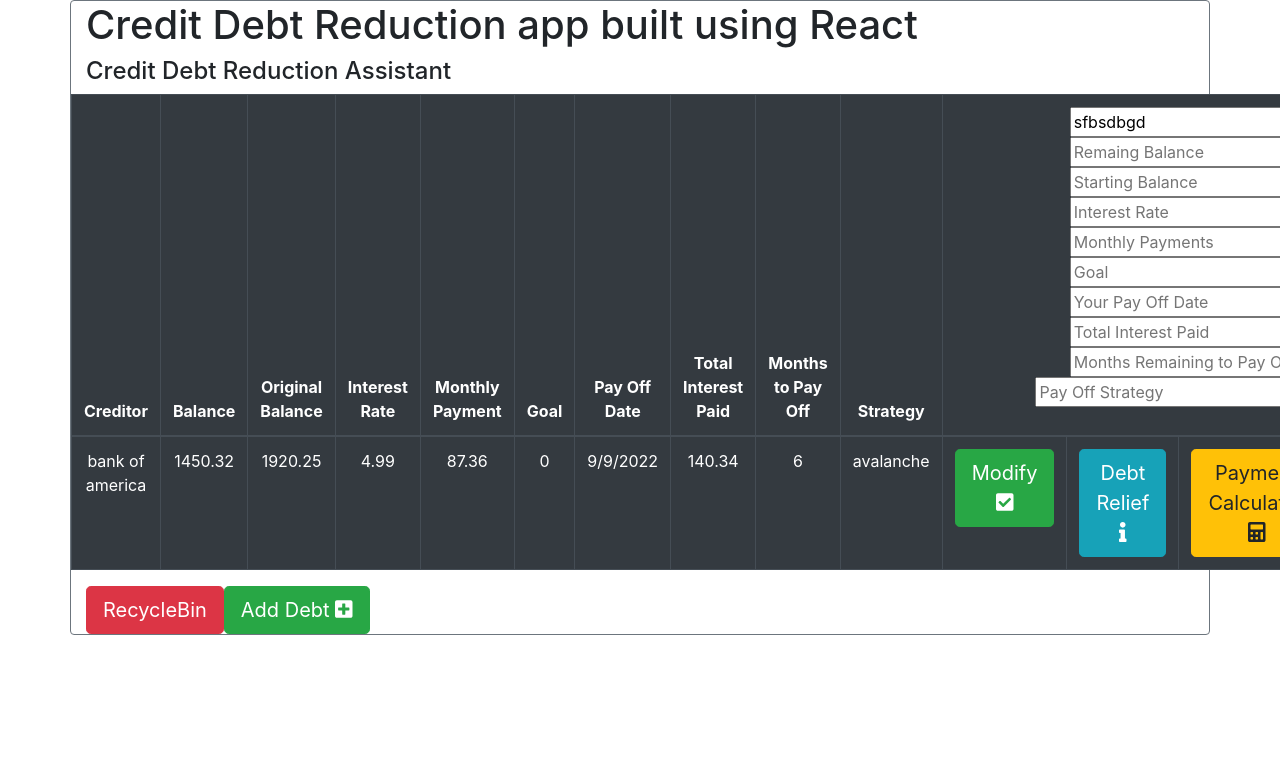
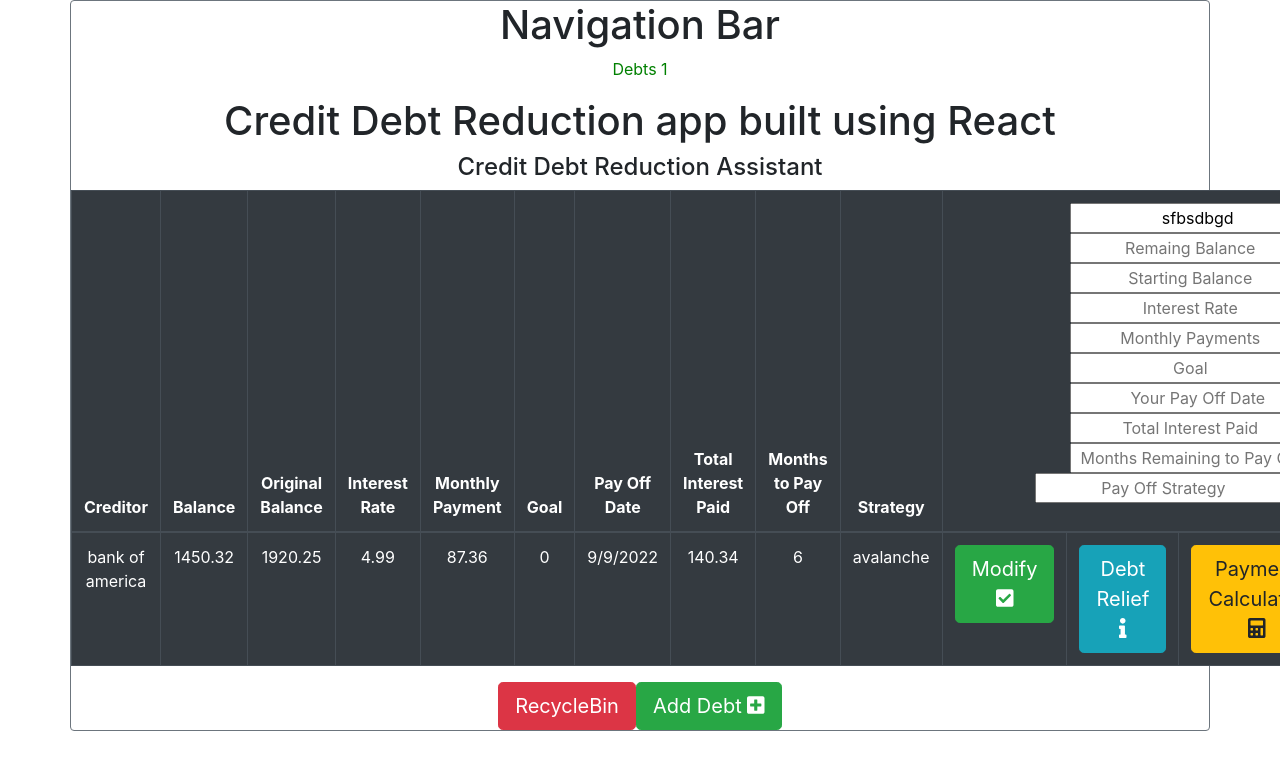
Before and after one commit to skosari/bills, a React (Create React App) app: page / in a window 1280 px wide. Shown: the top 770 px of the page. Built offline with nearby package versions, Linux system fonts and the light colour scheme.

Commit message:
switching to context api + hooks

```diff
--- a/src/App.js
+++ b/src/App.js
@@ -8,6 +8,8 @@ import ModifyAccount from './components/ModifyAccount';
 import AddDebt from './components/AddDebt';
 import RecycleBin from './components/RecycleBin';
 import Popup from 'reactjs-popup';
+import Nav from './components/Nav';
+import {DebtProvider} from './components/DebtContext';
 
 class App extends Component {
 state = {
@@ -65,7 +67,9 @@ render() {
   return(
 
     <div className='container border border-secondary rounded secondary' >
-
+      <DebtProvider>
+        <Nav />
+      </DebtProvider>
       <h1>Credit Debt Reduction app built using React</h1>
 
       <div className='row'>
--- /dev/null
+++ b/src/components/DebtContext.js
@@ -0,0 +1,26 @@
+import React, {useState, createContext} from 'react';
+
+export const DebtContext = createContext();
+
+export const DebtProvider= (props) => {
+    const [debt, setDebt] = useState ([
+        {
+            id: 0,
+            creditor: 'bank of america',
+            balance: 1450.32,
+            originalbalance: 1920.25,
+            rate: 4.99,
+            payment: 87.36,
+            goal: 0,
+            paidoffdate: '9/9/2022',
+            totalinterestpaid: 140.34,
+            monthstopayoff: 6,
+            payoffstrategy: 'avalanche'
+        }
+      ]);
+    return (
+        <DebtContext.Provider value = {[debt,setDebt]} >
+            {props.children}
+        </DebtContext.Provider>
+    );
+}
--- /dev/null
+++ b/src/components/Nav.css
@@ -0,0 +1,3 @@
+* {
+  text-align: center
+}
--- /dev/null
+++ b/src/components/Nav.js
@@ -0,0 +1,15 @@
+import React, {useContext} from 'react';
+import './Nav.css';
+import {DebtContext} from './DebtContext';
+
+const Nav = () => {
+  const [debt, setDebt] = useContext(DebtContext);
+  return (
+    <div>
+      <h1>Navigation Bar</h1>
+  <p style = {{color:'green'}}>Debts {debt.length}</p>
+    </div>
+  );
+}
+
+export default Nav;
```
Also changed, not shown: 1 other file (tests, documents, lock files or other folders).
